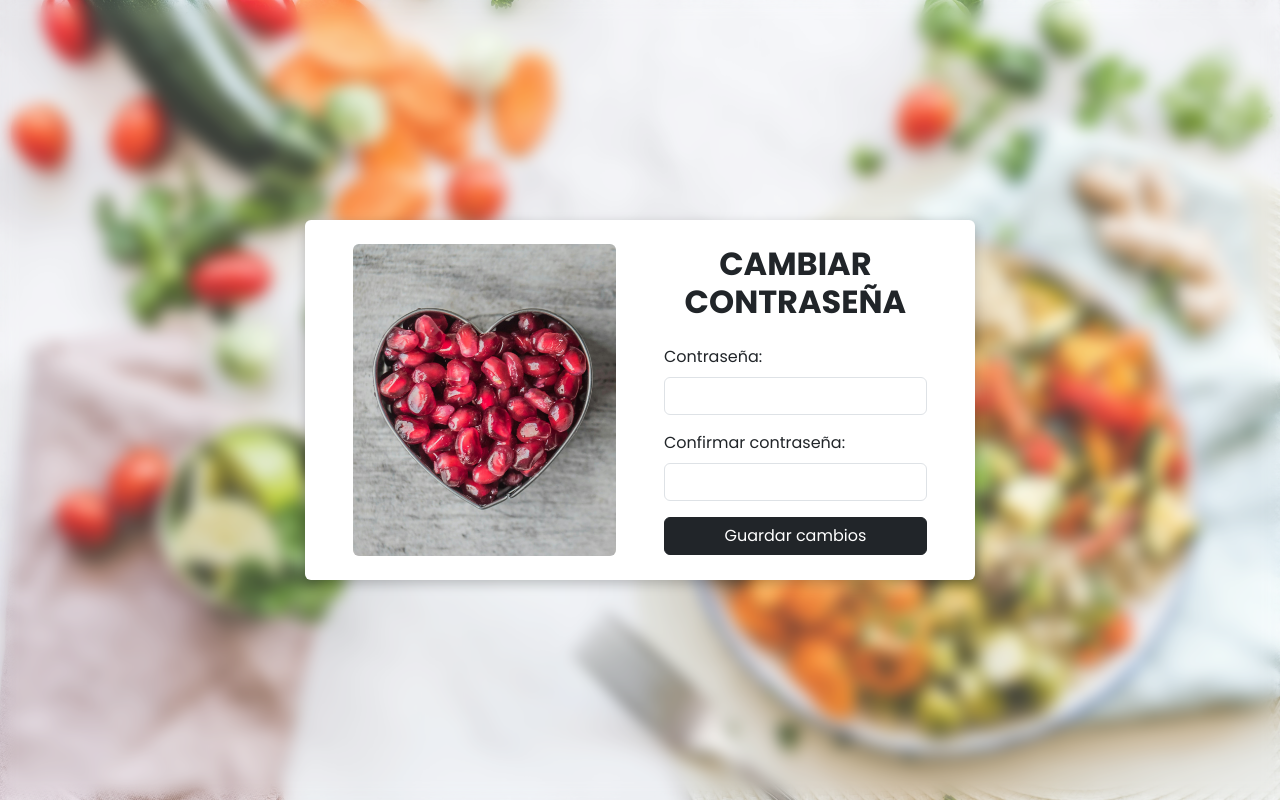
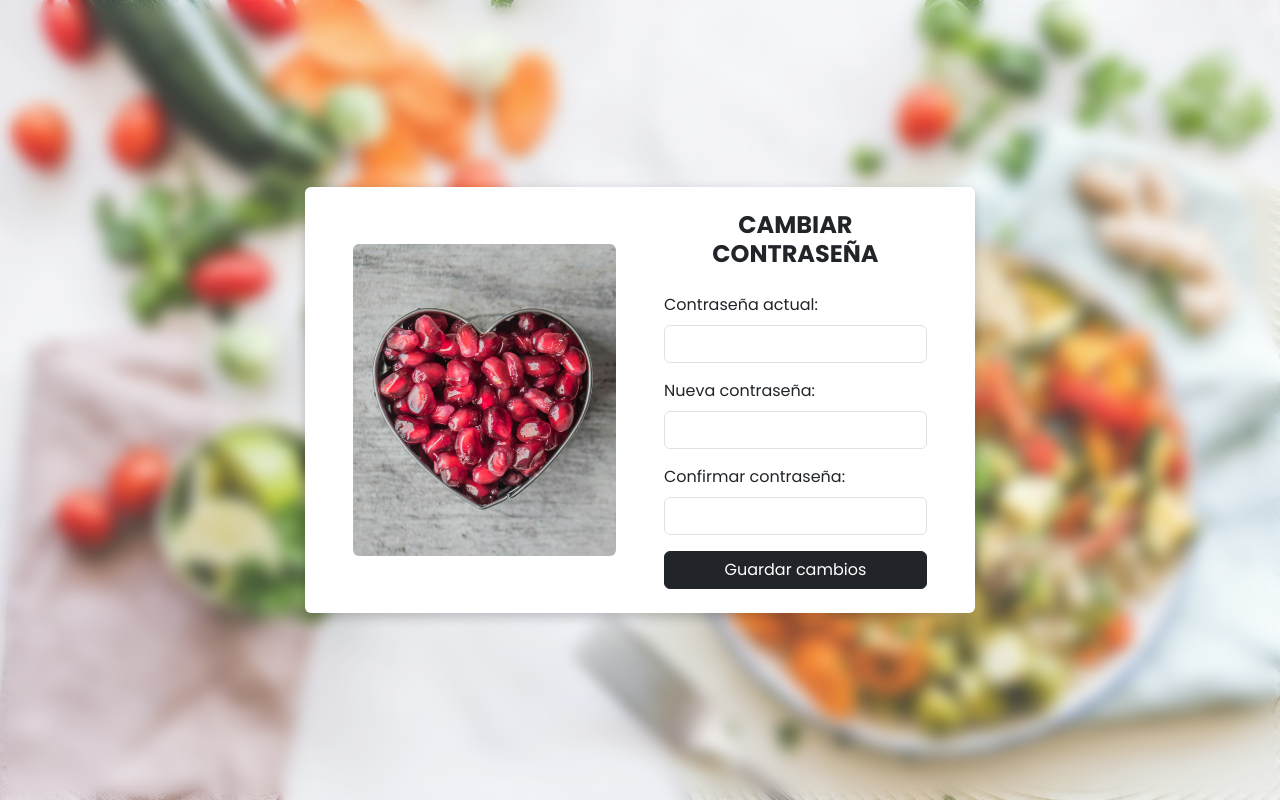
Before and after one commit to damarisrios/seminarioFinal, a React (Vite) app in the folder frontend/: page /changePassword in a window 1280 px wide. Built offline with nearby package versions, Linux system fonts and the light colour scheme; a web font is replaced by a local one.

Commit message:
add change password functionality

```diff
--- a/frontend/src/components/changePassword.tsx
+++ b/frontend/src/components/changePassword.tsx
@@ -51,11 +51,11 @@ const PasswordChange: React.FC = () => {
             </div>
             <div className="col-md-6 d-flex flex-wrap align-content-center">
               <div className="p-4 w-100 div-form">
-                  <h2 className="text-center mb-4">CAMBIAR CONTRASEÑA</h2>
+                  <h4 className="text-center mb-4"><strong>CAMBIAR CONTRASEÑA</strong></h4>
                   <form onSubmit={handleSubmit}>
                       <div className="mb-3">
                           <label htmlFor="password" className="form-label">
-                              Contraseña:
+                              Contraseña actual:
                           </label>
                           <input
                               type="password"
@@ -63,6 +63,20 @@ const PasswordChange: React.FC = () => {
                               id="password"
                               name="password"
                               value={passwordData.password}
+                              onChange={handleChange}
+                              required
+                          />
+                      </div>
+                      <div className="mb-3">
+                          <label htmlFor="password" className="form-label">
+                              Nueva contraseña:
+                          </label>
+                          <input
+                              type="password"
+                              className="form-control"
+                              id="password"
+                              name="password"
+                              value={passwordData.newPassword}
                               onChange={handleChange}
                               required
                           />
```
